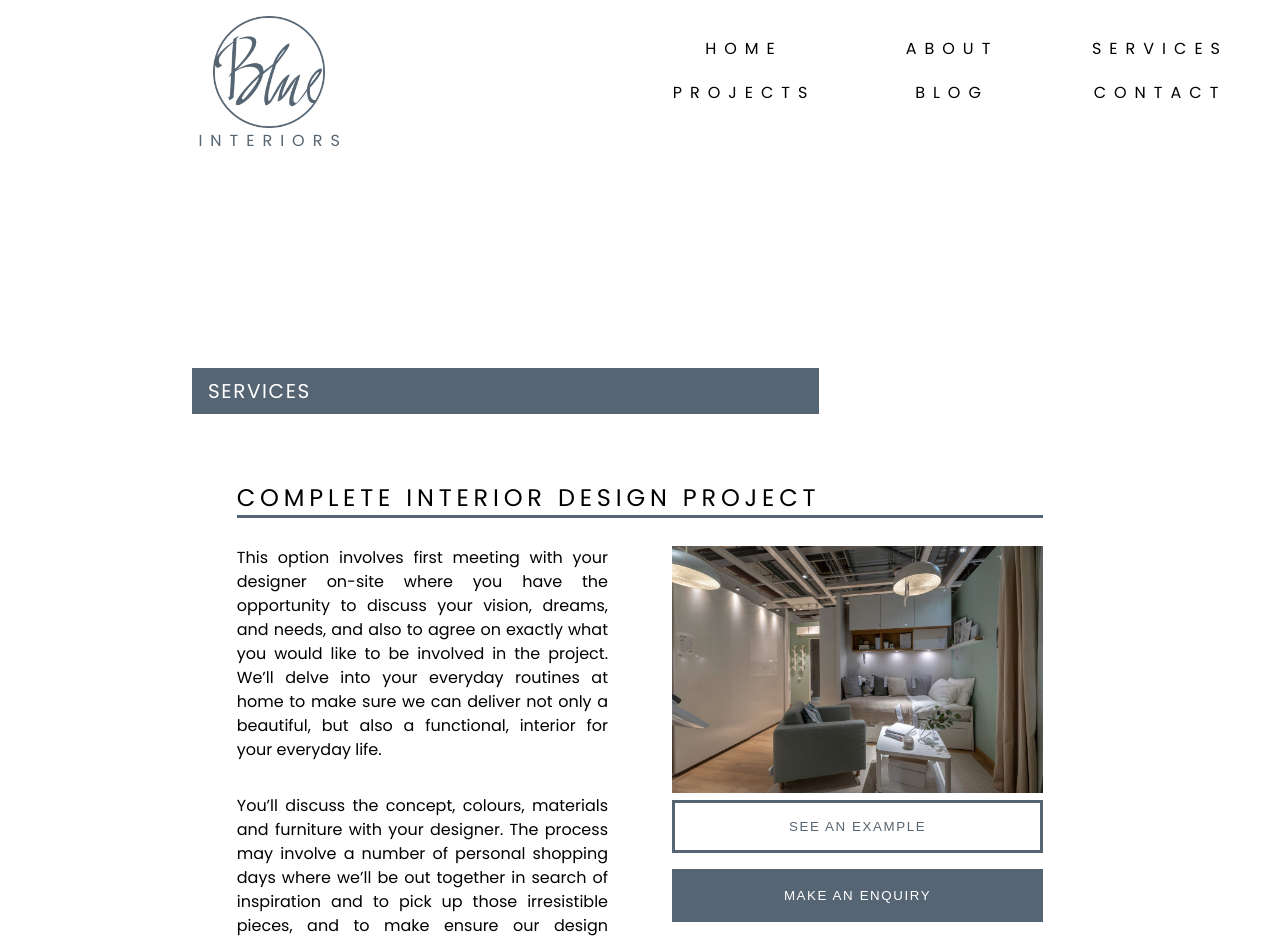
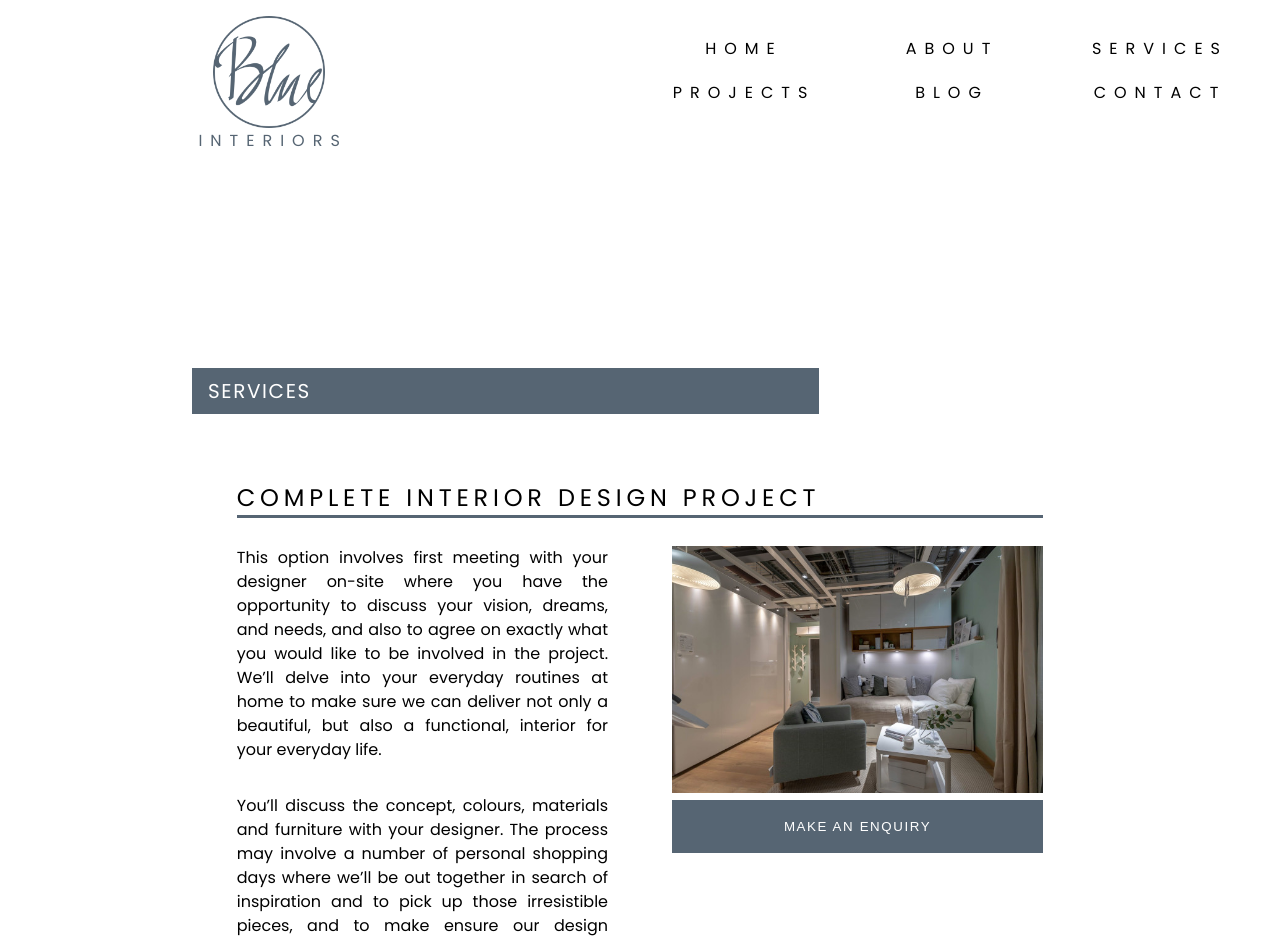
Before and after one commit to m87wheeler/blue-interiors-june-20, a React (Create React App) app: page /services in a window 1280 px wide. Shown: the top 940 px of the page. Built offline with nearby package versions, Linux system fonts and the light colour scheme; no server answers; a web font is replaced by a local one.

Commit message:
Hidden Element
Hidden 'Service Example' button until ready to deploy

```diff
--- a/src/components/ServiceListing.js
+++ b/src/components/ServiceListing.js
@@ -78,9 +78,9 @@ function ServiceListing(props) {
         <ul>{props.servicesList}</ul>
       </ServiceText>
       <Link to="/contact">
-        <Button border wide style={{ marginBottom: "1rem" }}>
+        {/* <Button border wide style={{ marginBottom: "1rem" }}>
           See An Example
-        </Button>
+        </Button> */}
         <Button primary wide>
           Make An Enquiry
         </Button>
```
